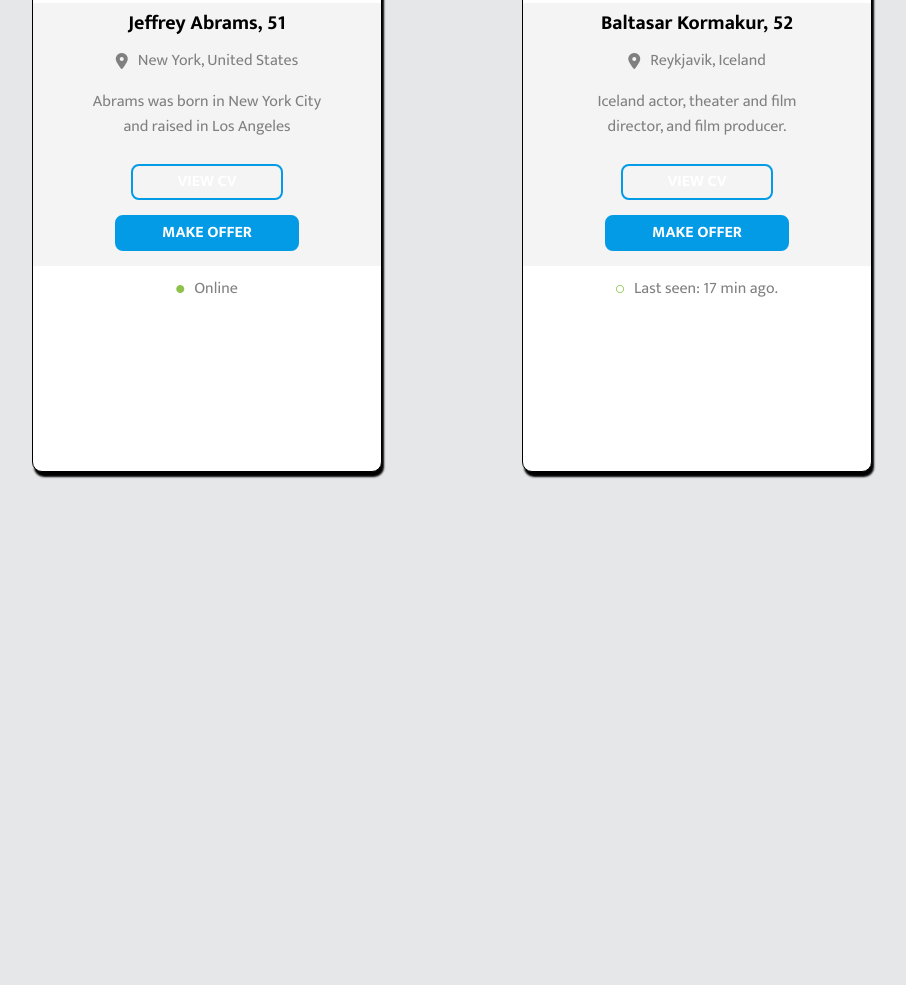
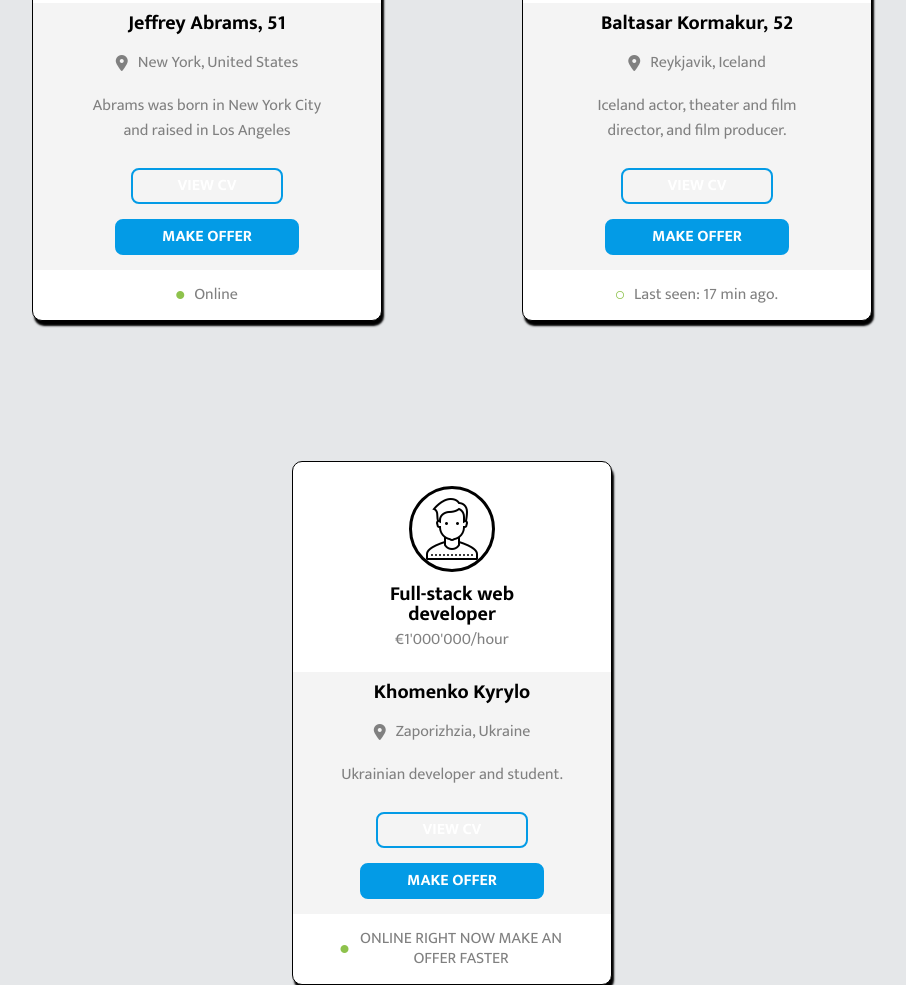
Before and after one commit to kiz0r/userCard_1, a plain HTML site: page index.html in a window 1280 px wide. Shown: the part 258-1243 px from the top of the page, without its empty margins (188-1094 px from the left). Before the commit the page ends 800 px from the top, so only its background shows below. Drawn offline with Linux system fonts and the light colour scheme.

Commit message:
add last card and change text

```diff
--- a/css/style.css
+++ b/css/style.css
@@ -136,6 +136,7 @@
 
 .flex-wrap p {
   margin-left: 10px;
+  line-height: 20px;
 }
 
 .status {
--- a/index.html
+++ b/index.html
@@ -106,5 +106,44 @@
         </div>
       </footer>
     </section>
+
+    <section class="card">
+      <header class="header">
+        <div class="wrapper">
+          <img src="./img/avatar.png" alt="User Photo" class="avatar" />
+          <h1 class="occupation">Full-stack web developer</h1>
+          <p class="salary">€1'000'000/hour</p>
+        </div>
+      </header>
+      <main class="mainInfo">
+        <div class="wrapper">
+          <h2 class="userName">Khomenko Kyrylo</h2>
+          <span class="city flex-wrap">
+            <i class="fa-solid fa-location-dot"></i>
+            <p>Zaporizhzia, Ukraine</p>
+          </span>
+          <p class="bio">Ukrainian developer and student.</p>
+          <ul class="links">
+            <li class="link-wrap cv-wrapper">
+              <a href="#" class="link cv">View CV</a>
+            </li>
+            <li class="link-wrap offer-wrapper">
+              <a href="#" class="link offer">Make Offer</a>
+            </li>
+          </ul>
+        </div>
+      </main>
+      <footer class="footer">
+        <div class="wrapper">
+          <span class="status flex-wrap">
+            <!-- ONLINE -->
+            <i class="fa-solid fa-circle circle"></i>
+            <!-- OFFLINE -->
+            <!-- <i class="fa-regular fa-circle circle"></i> -->
+            <p>ONLINE RIGHT NOW MAKE AN OFFER FASTER</p>
+          </span>
+        </div>
+      </footer>
+    </section>
   </body>
 </html>
```
